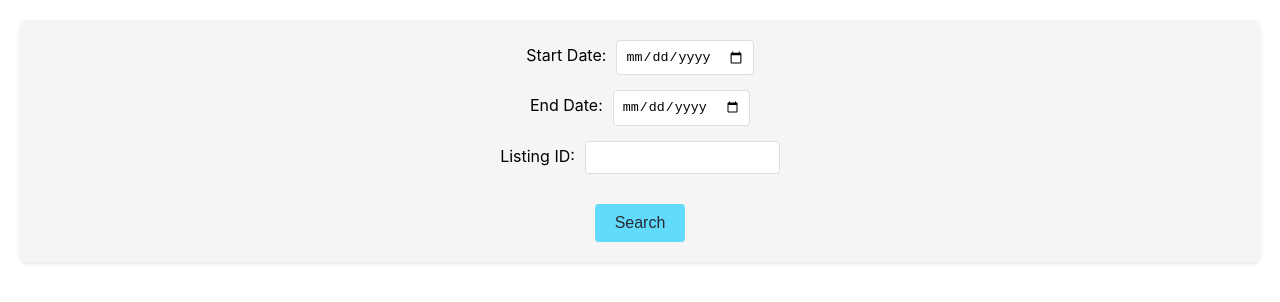
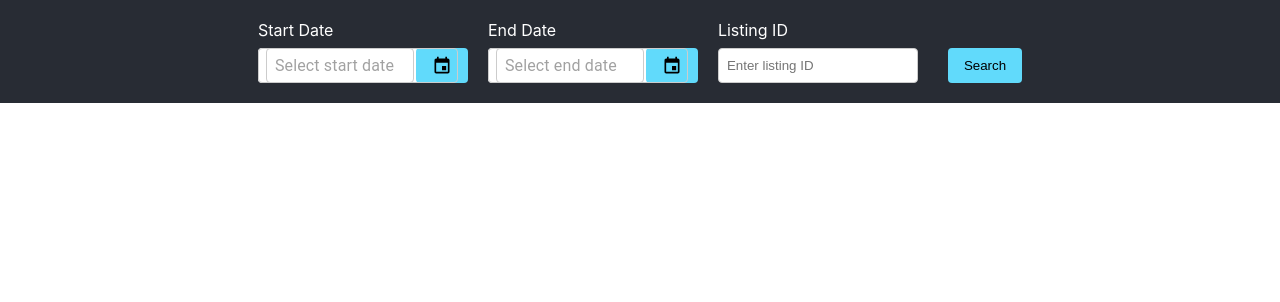
Before and after one commit to jotage-96/owner-report, a React (Create React App) app: page / in a window 1280 px wide. Shown: the top 302 px of the page. Built offline with nearby package versions, Linux system fonts and the light colour scheme; no server answers.

Commit message:
Datepicker atualizado e gráficos respeitando as datas escolhidas ao renderizar

```diff
--- a/src/App.css
+++ b/src/App.css
@@ -2,81 +2,49 @@
   text-align: center;
 }
 
-.App-logo {
-  height: 40vmin;
-  pointer-events: none;
-}
-
-@media (prefers-reduced-motion: no-preference) {
-  .App-logo {
-    animation: App-logo-spin infinite 20s linear;
-  }
-}
-
-.App-header {
+.input-container {
   background-color: #282c34;
-  min-height: 40vh;
+  padding: 20px;
   display: flex;
-  flex-direction: column;
-  align-items: center;
   justify-content: center;
-  font-size: calc(10px + 2vmin);
-  color: white;
-}
-
-.App-link {
-  color: #61dafb;
-}
-
-@keyframes App-logo-spin {
-  from {
-    transform: rotate(0deg);
-  }
-  to {
-    transform: rotate(360deg);
-  }
-}
-
-.input-container {
-  margin: 20px;
-  padding: 20px;
-  background-color: #f5f5f5;
-  border-radius: 8px;
-  box-shadow: 0 2px 4px rgba(0,0,0,0.1);
+  gap: 30px;
+  align-items: flex-end;
 }
 
 .input-container label {
-  display: block;
-  margin-bottom: 15px;
-  font-size: 16px;
+  display: flex;
+  flex-direction: column;
+  align-items: flex-start;
+  color: white;
+  gap: 8px;
 }
 
 .input-container input {
-  margin-left: 10px;
   padding: 8px;
-  border: 1px solid #ddd;
   border-radius: 4px;
+  border: 1px solid #ccc;
+  width: 200px;
+  height: 35px;
+  box-sizing: border-box;
 }
 
 .input-container button {
-  margin-top: 15px;
-  padding: 10px 20px;
+  padding: 8px 16px;
+  border-radius: 4px;
+  border: none;
   background-color: #61dafb;
-  border: none;
-  border-radius: 4px;
-  color: #282c34;
+  color: black;
   cursor: pointer;
-  font-size: 16px;
+  height: 35px;
 }
 
 .input-container button:hover {
-  background-color: #4fa8d3;
+  background-color: #4fa8c7;
 }
 
 .error-message {
-  color: #dc3545;
+  color: red;
   margin-top: 10px;
-  font-size: 14px;
 }
 
 .input-container button:disabled {
--- a/src/App.js
+++ b/src/App.js
@@ -1,4 +1,9 @@
 import React, { useState } from 'react';
+import { LocalizationProvider } from '@mui/x-date-pickers/LocalizationProvider';
+import { AdapterDayjs } from '@mui/x-date-pickers/AdapterDayjs';
+import { DesktopDatePicker } from '@mui/x-date-pickers/DesktopDatePicker';
+import { ThemeProvider, createTheme } from '@mui/material/styles';
+import dayjs from 'dayjs';
 import './App.css';
 import CancellationsByMonth from './components/CancellationsByMonth';
 import ReservationsOverTime from './components/ReservationsOverTime';
@@ -10,8 +15,8 @@ import apiService from './services/apiService';
 
 function App() {
   const [formData, setFormData] = useState({
-    startDate: '',
-    endDate: '',
+    startDate: null,
+    endDate: null,
     listingId: ''
   });
   const [loading, setLoading] = useState(false);
@@ -19,6 +24,45 @@ function App() {
   const [cancellations, setCancellations] = useState(null);
   const [reservations, setReservations] = useState(null);
   const [availability, setAvailability] = useState(null);
+
+  const theme = createTheme({
+    palette: {
+      primary: {
+        main: '#61dafb',
+      },
+    },
+    components: {
+      MuiTextField: {
+        styleOverrides: {
+          root: {
+            backgroundColor: 'white',
+            borderRadius: '4px',
+            cursor: 'pointer',
+            '& .MuiOutlinedInput-root': {
+              cursor: 'pointer',
+              '& input': {
+                cursor: 'pointer',
+              },
+              '& fieldset': {
+                borderColor: '#ccc',
+              },
+              '&:hover fieldset': {
+                borderColor: '#61dafb',
+              },
+            },
+          },
+        },
+      },
+      MuiSvgIcon: {
+        styleOverrides: {
+          root: {
+            width: '20px',
+            height: '20px',
+          },
+        },
+      },
+    },
+  });
 
   const handleInputChange = (e) => {
     const { name, value } = e.target;
@@ -35,20 +79,20 @@ function App() {
     try {
       const [cancellationsData, reservationsData, availabilityData] = await Promise.all([
         apiService.getCancellations({
-          from: formData.startDate,
-          to: formData.endDate,
+          from: formData.startDate?.format('YYYY-MM-DD'),
+          to: formData.endDate?.format('YYYY-MM-DD'),
           ...(formData.listingId && { listingId: formData.listingId })
         }),
         apiService.getReservations({
-          from: formData.startDate,
-          to: formData.endDate,
+          from: formData.startDate?.format('YYYY-MM-DD'),
+          to: formData.endDate?.format('YYYY-MM-DD'),
           ...(formData.listingId && { listingId: formData.listingId })
         }),
         apiService.getAvailability(
           formData.listingId || 'CK01H',
           {
-            from: formData.startDate,
-            to: formData.endDate
+            from: formData.startDate?.format('YYYY-MM-DD'),
+            to: formData.endDate?.format('YYYY-MM-DD')
           }
         )
       ]);
@@ -64,33 +108,117 @@ function App() {
   };
 
   return (
+    <ThemeProvider theme={theme}>
+      <LocalizationProvider dateAdapter={AdapterDayjs}>
         <div className="App">
           <div className="input-container">
             <label>
-          Start Date:
-          <input
-            type="date"
-            name="startDate"
+              Start Date
+              <DesktopDatePicker
                 value={formData.startDate}
-            onChange={handleInputChange}
+                onChange={(newValue) => {
+                  setFormData(prev => ({
+                    ...prev,
+                    startDate: newValue
+                  }));
+                }}
+                format="DD/MM/YYYY"
+                slotProps={{
+                  textField: {
+                    size: "small",
+                    placeholder: "Select start date",
+                    sx: {
+                      width: '200px',
+                      '& .MuiInputBase-root': {
+                        height: '35px',
+                        padding: '0 8px',
+                        '& .MuiInputAdornment-root': {
+                          marginLeft: '2px',
+                          marginRight: '-6px',
+                        },
+                      },
+                      '& .MuiOutlinedInput-input': {
+                        padding: '8px',
+                        cursor: 'pointer',
+                        userSelect: 'none',
+                        WebkitUserSelect: 'none',
+                        MozUserSelect: 'none',
+                        msUserSelect: 'none',
+                      },
+                    },
+                    onClick: (e) => {
+                      e.currentTarget.querySelector('button').click();
+                    }
+                  },
+                  field: {
+                    readOnly: true,
+                    placeholder: "Select start date"
+                  }
+                }}
+                onClose={() => {
+                  if (!formData.startDate) {
+                    const input = document.querySelector('input[placeholder="Select start date"]');
+                    if (input) input.value = '';
+                  }
+                }}
               />
             </label>
             <label>
-          End Date:
-          <input
-            type="date"
-            name="endDate"
+              End Date
+              <DesktopDatePicker
                 value={formData.endDate}
-            onChange={handleInputChange}
+                onChange={(newValue) => {
+                  setFormData(prev => ({
+                    ...prev,
+                    endDate: newValue
+                  }));
+                }}
+                minDate={formData.startDate}
+                format="DD/MM/YYYY"
+                slotProps={{
+                  textField: {
+                    size: "small",
+                    placeholder: "Select end date",
+                    sx: {
+                      width: '200px',
+                      '& .MuiInputBase-root': {
+                        height: '35px',
+                        padding: '0 8px',
+                        '& .MuiInputAdornment-root': {
+                          marginLeft: '2px',
+                          marginRight: '-6px',
+                        },
+                      },
+                      '& .MuiOutlinedInput-input': {
+                        padding: '8px',
+                        cursor: 'pointer',
+                      },
+                    },
+                    onClick: (e) => {
+                      e.currentTarget.querySelector('button').click();
+                    }
+                  },
+                  field: {
+                    readOnly: true,
+                    placeholder: "Select end date"
+                  }
+                }}
+                onClose={() => {
+                  if (!formData.endDate) {
+                    const input = document.querySelector('input[placeholder="Select end date"]');
+                    if (input) input.value = '';
+                  }
+                }}
               />
             </label>
             <label>
-          Listing ID:
+              Listing ID
               <input
                 type="text"
                 name="listingId"
                 value={formData.listingId}
                 onChange={handleInputChange}
+                placeholder="Enter listing ID"
               />
             </label>
             <button
@@ -118,6 +246,8 @@ function App() {
 
           {error && <div className="error-message">{error}</div>}
         </div>
+      </LocalizationProvider>
+    </ThemeProvider>
   );
 }
 
--- a/src/components/AverageDailyRate.js
+++ b/src/components/AverageDailyRate.js
@@ -22,20 +22,46 @@ ChartJS.register(
 );
 
 const AverageDailyRate = ({ rates }) => {
+  const getMonthsInRange = (data) => {
+    if (!data || data.length === 0) return [];
+
+    // Pegar a primeira e última data do conjunto de dados
+    const dates = data.map(item => new Date(item.date));
+    const startDate = new Date(Math.min(...dates));
+    const endDate = new Date(Math.max(...dates));
+
+    const months = [];
+    const monthNames = ['Jan', 'Feb', 'Mar', 'Apr', 'May', 'Jun', 'Jul', 'Aug', 'Sep', 'Oct', 'Nov', 'Dec'];
+
+    let currentDate = new Date(startDate);
+
+    while (currentDate <= endDate) {
+      const monthName = monthNames[currentDate.getMonth()];
+      if (!months.includes(monthName)) {
+        months.push(monthName);
+      }
+      currentDate.setMonth(currentDate.getMonth() + 1);
+    }
+
+    return months;
+  };
+
   const processData = (data) => {
-    const months = ['Jan', 'Feb', 'Mar', 'Apr', 'May', 'Jun', 'Jul', 'Aug', 'Sep', 'Oct', 'Nov', 'Dec'];
+    const months = getMonthsInRange(data);
     const monthlyRates = months.map(() => ({ sum: 0, count: 0 }));
 
     // Processar cada dia
     data.forEach(dayData => {
-      // Verificar se tem preços e se tem valor em BRL
       if (dayData.prices && dayData.prices.length > 0) {
         const price = dayData.prices[0]._mcval?.BRL;
         if (price) {
           const date = new Date(dayData.date);
-          const monthIndex = date.getMonth();
-          monthlyRates[monthIndex].sum += price;
-          monthlyRates[monthIndex].count += 1;
+          const monthName = ['Jan', 'Feb', 'Mar', 'Apr', 'May', 'Jun', 'Jul', 'Aug', 'Sep', 'Oct', 'Nov', 'Dec'][date.getMonth()];
+          const monthIndex = months.indexOf(monthName);
+          if (monthIndex !== -1) {
+            monthlyRates[monthIndex].sum += price;
+            monthlyRates[monthIndex].count += 1;
+          }
         }
       }
     });
--- a/src/components/AverageTicket.js
+++ b/src/components/AverageTicket.js
@@ -20,21 +20,47 @@ ChartJS.register(
 );
 
 const AverageTicket = ({ reservations }) => {
+  const getMonthsInRange = (data) => {
+    if (!data || data.length === 0) return [];
+
+    // Pegar a primeira e última data do conjunto de dados
+    const dates = data.map(item => new Date(item.checkInDate));
+    const startDate = new Date(Math.min(...dates));
+    const endDate = new Date(Math.max(...dates));
+
+    const months = [];
+    const monthNames = ['Jan', 'Feb', 'Mar', 'Apr', 'May', 'Jun', 'Jul', 'Aug', 'Sep', 'Oct', 'Nov', 'Dec'];
+
+    let currentDate = new Date(startDate);
+
+    while (currentDate <= endDate) {
+      const monthName = monthNames[currentDate.getMonth()];
+      if (!months.includes(monthName)) {
+        months.push(monthName);
+      }
+      currentDate.setMonth(currentDate.getMonth() + 1);
+    }
+
+    return months;
+  };
+
   const processData = (data) => {
-    const months = ['Jan', 'Feb', 'Mar', 'Apr', 'May', 'Jun', 'Jul', 'Aug', 'Sep', 'Oct', 'Nov', 'Dec'];
+    const months = getMonthsInRange(data);
     const monthlyData = months.map(() => ({ total: 0, count: 0 }));
 
     // Processar cada reserva
     data.forEach(reservation => {
-      // Verificar se tem a data de check-in e o valor total
       if (reservation.checkInDate &&
           reservation.price?.hostingDetails?._f_total) {
         const date = new Date(reservation.checkInDate);
-        const monthIndex = date.getMonth();
+        const monthName = ['Jan', 'Feb', 'Mar', 'Apr', 'May', 'Jun', 'Jul', 'Aug', 'Sep', 'Oct', 'Nov', 'Dec'][date.getMonth()];
+        const monthIndex = months.indexOf(monthName);
 
-        const totalValue = parseFloat(reservation.price.hostingDetails._f_total);
-        monthlyData[monthIndex].total += totalValue;
-        monthlyData[monthIndex].count += 1;
+        if (monthIndex !== -1) {
+          const totalValue = parseFloat(reservation.price.hostingDetails._f_total);
+          monthlyData[monthIndex].total += totalValue;
+          monthlyData[monthIndex].count += 1;
+        }
       }
     });
 
--- a/src/components/CancellationsByMonth.js
+++ b/src/components/CancellationsByMonth.js
@@ -21,22 +21,46 @@ ChartJS.register(
 );
 
 const CancellationsByMonth = ({ reservations }) => {
-  // Process the data
+  const getMonthsInRange = (data) => {
+    if (!data || data.length === 0) return [];
+
+    // Pegar a primeira e última data do conjunto de dados
+    const dates = data.map(item => new Date(item.checkInDate));
+    const startDate = new Date(Math.min(...dates));
+    const endDate = new Date(Math.max(...dates));
+
+    const months = [];
+    const monthNames = ['Jan', 'Feb', 'Mar', 'Apr', 'May', 'Jun', 'Jul', 'Aug', 'Sep', 'Oct', 'Nov', 'Dec'];
+
+    let currentDate = new Date(startDate);
+
+    while (currentDate <= endDate) {
+      const monthName = monthNames[currentDate.getMonth()];
+      if (!months.includes(monthName)) {
+        months.push(monthName);
+      }
+      currentDate.setMonth(currentDate.getMonth() + 1);
+    }
+
+    return months;
+  };
+
   const processCancellationsByMonth = (data) => {
+    const months = getMonthsInRange(data);
     const monthCounts = {};
 
-    // Initialize all months
-    const months = ['Jan', 'Feb', 'Mar', 'Apr', 'May', 'Jun', 'Jul', 'Aug', 'Sep', 'Oct', 'Nov', 'Dec'];
+    // Initialize selected months
     months.forEach(month => {
       monthCounts[month] = 0;
     });
 
     // Count cancellations by month using checkInDate
     data.forEach(reservation => {
-      // Parse the checkInDate
       const date = new Date(reservation.checkInDate);
-      const month = months[date.getMonth()];
-      monthCounts[month]++;
+      const monthName = ['Jan', 'Feb', 'Mar', 'Apr', 'May', 'Jun', 'Jul', 'Aug', 'Sep', 'Oct', 'Nov', 'Dec'][date.getMonth()];
+      if (months.includes(monthName)) {
+        monthCounts[monthName]++;
+      }
     });
 
     return {
--- a/src/components/GroupedBarChart.js
+++ b/src/components/GroupedBarChart.js
@@ -20,19 +20,46 @@ ChartJS.register(
 );
 
 const GroupedBarChart = ({ availability }) => {
+  const getMonthsInRange = (data) => {
+    if (!data || data.length === 0) return [];
+
+    // Pegar a primeira e última data do conjunto de dados
+    const dates = data.map(item => new Date(item.date));
+    const startDate = new Date(Math.min(...dates));
+    const endDate = new Date(Math.max(...dates));
+
+    const months = [];
+    const monthNames = ['Jan', 'Feb', 'Mar', 'Apr', 'May', 'Jun', 'Jul', 'Aug', 'Sep', 'Oct', 'Nov', 'Dec'];
+
+    let currentDate = new Date(startDate);
+
+    while (currentDate <= endDate) {
+      const monthName = monthNames[currentDate.getMonth()];
+      if (!months.includes(monthName)) {
+        months.push(monthName);
+      }
+      currentDate.setMonth(currentDate.getMonth() + 1);
+    }
+
+    return months;
+  };
+
   const processData = (data) => {
-    const months = ['Jan', 'Feb', 'Mar', 'Apr', 'May', 'Jun', 'Jul', 'Aug', 'Sep', 'Oct', 'Nov', 'Dec'];
+    const months = getMonthsInRange(data);
     const monthCounts = months.map(() => ({ available: 0, unavailable: 0 }));
 
     // Processar cada dia do payload
     data.forEach(dayData => {
       const date = new Date(dayData.date);
-      const monthIndex = date.getMonth();
+      const monthName = ['Jan', 'Feb', 'Mar', 'Apr', 'May', 'Jun', 'Jul', 'Aug', 'Sep', 'Oct', 'Nov', 'Dec'][date.getMonth()];
+      const monthIndex = months.indexOf(monthName);
 
-      if (dayData.avail === 1) {
-        monthCounts[monthIndex].available++;
-      } else {
-        monthCounts[monthIndex].unavailable++;
+      if (monthIndex !== -1) {
+        if (dayData.avail === 1) {
+          monthCounts[monthIndex].available++;
+        } else {
+          monthCounts[monthIndex].unavailable++;
+        }
       }
     });
 
--- a/src/components/ReservationsOverTime.js
+++ b/src/components/ReservationsOverTime.js
@@ -22,11 +22,35 @@ ChartJS.register(
 );
 
 const ReservationsOverTime = ({ reservations }) => {
+  const getMonthsInRange = (data) => {
+    if (!data || data.length === 0) return [];
+
+    // Pegar a primeira e última data do conjunto de dados
+    const dates = data.map(item => new Date(item.checkInDate));
+    const startDate = new Date(Math.min(...dates));
+    const endDate = new Date(Math.max(...dates));
+
+    const months = [];
+    const monthNames = ['Jan', 'Feb', 'Mar', 'Apr', 'May', 'Jun', 'Jul', 'Aug', 'Sep', 'Oct', 'Nov', 'Dec'];
+
+    let currentDate = new Date(startDate);
+
+    while (currentDate <= endDate) {
+      const monthName = monthNames[currentDate.getMonth()];
+      if (!months.includes(monthName)) {
+        months.push(monthName);
+      }
+      currentDate.setMonth(currentDate.getMonth() + 1);
+    }
+
+    return months;
+  };
+
   const processReservationsByMonth = (data) => {
+    const months = getMonthsInRange(data);
     const monthCounts = {};
-    const months = ['Jan', 'Feb', 'Mar', 'Apr', 'May', 'Jun', 'Jul', 'Aug', 'Sep', 'Oct', 'Nov', 'Dec'];
 
-    // Initialize all months
+    // Initialize selected months
     months.forEach(month => {
       monthCounts[month] = 0;
     });
@@ -34,8 +58,10 @@ const ReservationsOverTime = ({ reservations }) => {
     // Count reservations by month using checkInDate
     data.forEach(reservation => {
       const date = new Date(reservation.checkInDate);
-      const month = months[date.getMonth()];
-      monthCounts[month]++;
+      const monthName = ['Jan', 'Feb', 'Mar', 'Apr', 'May', 'Jun', 'Jul', 'Aug', 'Sep', 'Oct', 'Nov', 'Dec'][date.getMonth()];
+      if (months.includes(monthName)) {
+        monthCounts[monthName]++;
+      }
     });
 
     return {
```
Also changed, not shown: package.json (+8 -0 lines), 1 other file (tests, documents, lock files or other folders). Lines whose indentation alone changed are shown as unchanged.
